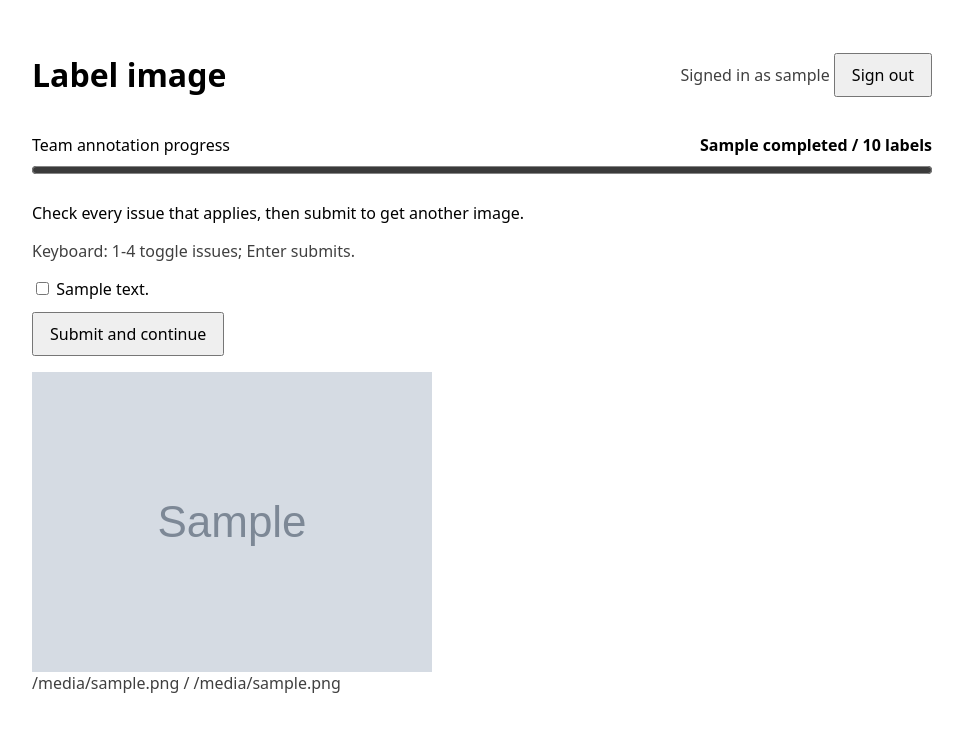
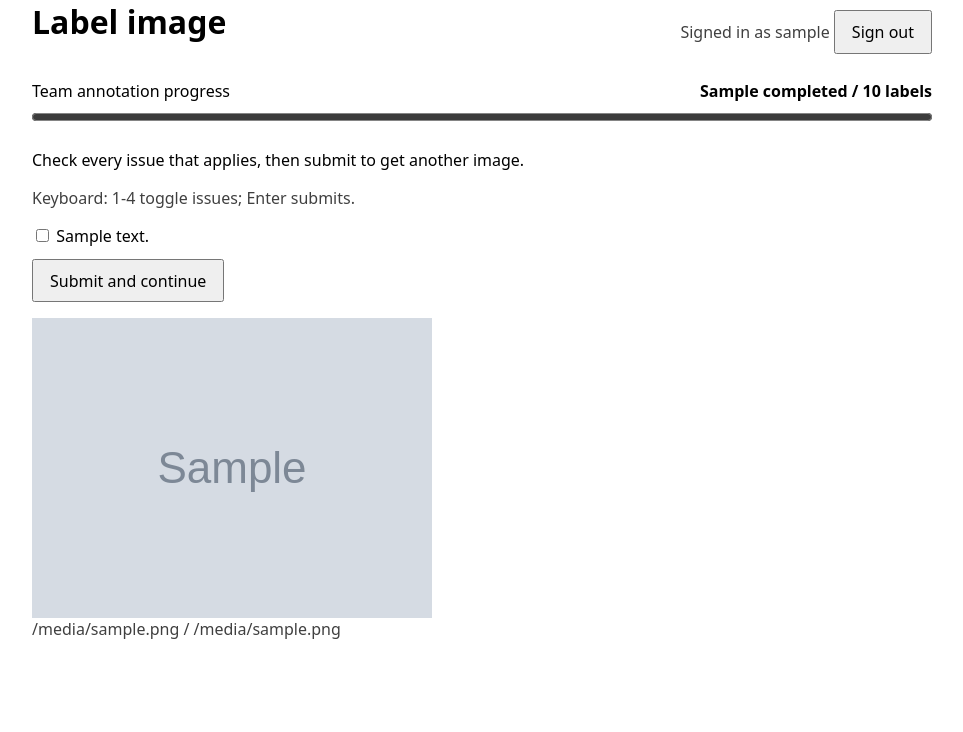
Before and after one commit to malevitzch/annotator-5000, a Flask app: template app/templates/label.html in a window 1280 px wide. Shown: the top 732 px of the page, without its empty margins (158-1121 px from the left). Run offline with Flask 3, Linux system fonts and the light colour scheme; the template is opened without the code that fills it: most values are stand-ins (such as "Sample title", 1, 10 or a date in 2020); grey boxes marked "Sample" are stand-in pictures; parts of the project's set-up code (start-up, migrations or seed data) failed here and were passed over; some libraries are stand-ins or nearby versions.

Commit message:
Labeling fix hopefully

```diff
--- a/app/templates/base.html
+++ b/app/templates/base.html
@@ -18,9 +18,11 @@
     .progress-section { margin: 1rem 0 1.5rem; }
     .progress-heading { display: flex; justify-content: space-between; gap: 1rem; margin-bottom: 0.4rem; }
     .progress-bar { display: block; width: 100%; height: 1rem; accent-color: #4a9b68; }
+    body.label-page { margin-top: 0; }
+    body.label-page h1 { margin-top: 0; }
   </style>
 </head>
-<body>
+<body class="{% block body_class %}{% endblock %}">
   {% with messages = get_flashed_messages(with_categories=true) %}
     {% if messages %}
       <ul class="messages">
--- a/app/templates/label.html
+++ b/app/templates/label.html
@@ -1,4 +1,5 @@
 {% extends "base.html" %}
+{% block body_class %}label-page{% endblock %}
 {% block title %}Label image{% endblock %}
 {% block body %}
 <main>
```
